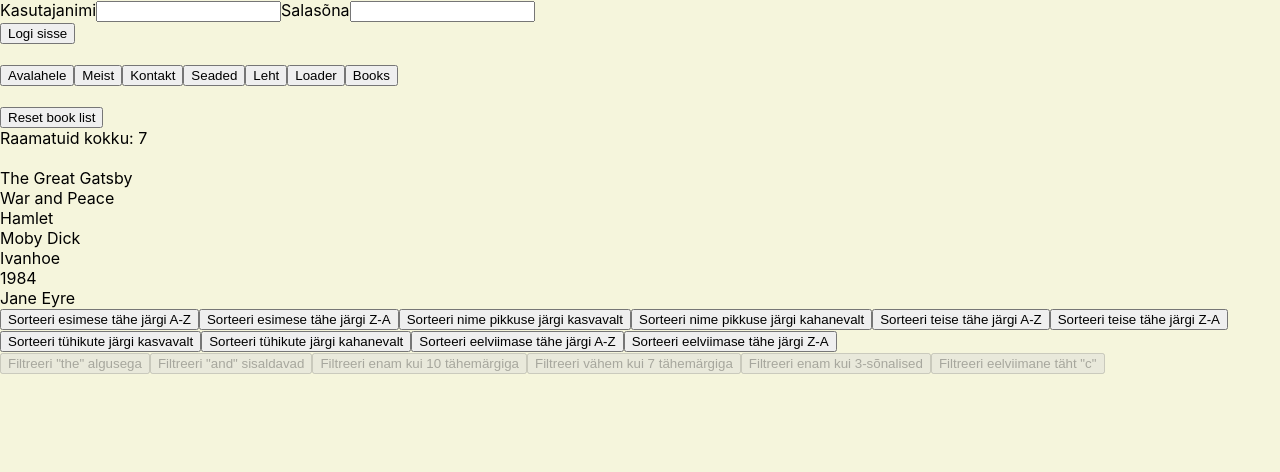
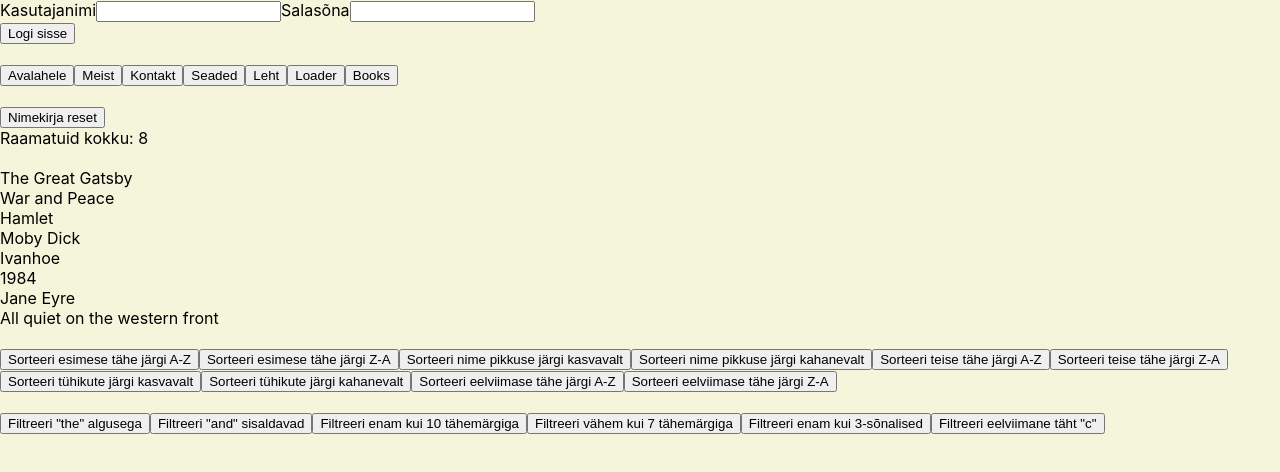
Before and after one commit to leotamm/React-06-2023, a React (Create React App) app in the folder kodutoo1/: page /books in a window 1280 px wide. Shown: the top 472 px of the page. Built offline with nearby package versions, Linux system fonts and the light colour scheme.

Commit message:
raamatute filtrid olemas

```diff
--- a/kodutoo1/src/data/bookList.json
+++ b/kodutoo1/src/data/bookList.json
@@ -1 +1 @@
-["The Great Gatsby", "War and Peace", "Hamlet", "Moby Dick", "Ivanhoe", "1984", "Jane Eyre"]
+["The Great Gatsby", "War and Peace", "Hamlet", "Moby Dick", "Ivanhoe", "1984", "Jane Eyre", "All quiet on the western front"]
--- a/kodutoo1/src/pages/Books.js
+++ b/kodutoo1/src/pages/Books.js
@@ -39,7 +39,7 @@ function Books() {
         refreshBooks(books.slice());
     }
 
-    function sortByWordCountIncreasing() {
+    const sortByWordCountIncreasing = () => {
         // Create a new array to store the book names along with their respective word counts
         const booksWithWordCounts = books.map((oneBook) => {
             const words = oneBook.split(' ');
@@ -55,7 +55,7 @@ function Books() {
         refreshBooks(sortedBookNames.slice());
     }
 
-    function sortByWordCountDecreasing() {
+    const sortByWordCountDecreasing = () => {
         const booksWithWordCounts = books.map((oneBook) => {
             const words = oneBook.split(' ');
             return { name: oneBook, wordCount: words.length };
@@ -66,40 +66,68 @@ function Books() {
         refreshBooks(sortedBookNames.slice());
     }
 
-    function sortByLastButOneCharacterAZ() {
+    const sortByLastButOneCharacterAZ = () => {
         const lastButOneCharacter = books.map((oneBook) => {
             const character = oneBook[oneBook.length - 2];
-            console.log(character);
             return { name: oneBook, theCharacter: character }
         });
-        console.log(lastButOneCharacter);
         lastButOneCharacter.sort((a, b) => a.theCharacter.localeCompare(b.theCharacter));
         const sortedBookNames = lastButOneCharacter.map((book) => book.name);
         refreshBooks(sortedBookNames.slice());
+    }
 
-    }
-    function sortByLastButOneCharacterZA() {
+    const sortByLastButOneCharacterZA = () => {
         const lastButOneCharacter = books.map((oneBook) => {
             const character = oneBook[oneBook.length - 2];
-            console.log(character);
             return { name: oneBook, theCharacter: character }
         });
-        console.log(lastButOneCharacter);
         lastButOneCharacter.sort((a, b) => b.theCharacter.localeCompare(a.theCharacter));
         const sortedBookNames = lastButOneCharacter.map((book) => book.name);
         refreshBooks(sortedBookNames.slice());
     }
 
+    const filterStartingWithThe = () => {
+        const filteredBooks = books.filter(oneBook => oneBook.startsWith("The"));
+        refreshBooks(filteredBooks);
+    }
 
+    const filterContainsAnd = () => {
+        const filteredBooks = books.filter(oneBook => oneBook.toLowerCase().includes("and"));
+        refreshBooks(filteredBooks);
+    }
+
+    const filterOver10Characters = () => {
+        const filteredBooks = books.filter(oneBook => oneBook.length > 10);
+        refreshBooks(filteredBooks);
+    }
+
+    const filterLesshan7Characters = () => {
+        const filteredBooks = books.filter(oneBook => oneBook.length < 7);
+        refreshBooks(filteredBooks);
+    }
+
+    const filterEqualOrMoreThan3Words = () => {
+        const filteredBooks = books.filter((oneBook) => {
+            const words = oneBook.split(' ');
+            return words.length >= 3;
+          });
+          refreshBooks(filteredBooks);
+    }
+
+    const filterLastButOneChracterIsC = () => {
+        const filteredBooks = books.filter((oneBook) => {
+            const character = oneBook[oneBook.length - 2];
+            return character === 'c';
+        })
+        refreshBooks(filteredBooks);
+    }
 
     return (
         <div>
             <br />
-            <button onClick={resetList}>Reset book list</button>
-            <div>Raamatuid kokku: {books.length}</div>
-
-            <br />
-            {books.map(oneBook => <div key={oneBook}>{oneBook}</div>)}
+            <button onClick={resetList}>Nimekirja reset</button>
+            <div>Raamatuid kokku: {books.length}</div><br />
+            {books.map(oneBook => <div key={oneBook}>{oneBook}</div>)}<br />
             <button onClick={sortByFirstCharacterAZ}>Sorteeri esimese tähe järgi A-Z</button>
             <button onClick={sortByFirstCharacterZA}>Sorteeri esimese tähe järgi Z-A</button>
             <button onClick={sortByNameLengthIncreasing}>Sorteeri nime pikkuse järgi kasvavalt</button>
@@ -109,15 +137,13 @@ function Books() {
             <button onClick={sortByWordCountIncreasing}>Sorteeri tühikute järgi kasvavalt</button>
             <button onClick={sortByWordCountDecreasing}>Sorteeri tühikute järgi kahanevalt</button>
             <button onClick={sortByLastButOneCharacterAZ}>Sorteeri eelviimase tähe järgi A-Z</button>
-            <button onClick={sortByLastButOneCharacterZA}>Sorteeri eelviimase tähe järgi Z-A</button><br />
-            <button disabled onClick={sortByLastButOneCharacterZA}>Filtreeri "the" algusega</button>
-            <button disabled onClick={sortByLastButOneCharacterZA}>Filtreeri "and" sisaldavad</button>
-            <button disabled onClick={sortByLastButOneCharacterZA}>Filtreeri enam kui 10 tähemärgiga</button>
-            <button disabled onClick={sortByLastButOneCharacterZA}>Filtreeri vähem kui 7 tähemärgiga</button>
-            <button disabled onClick={sortByLastButOneCharacterZA}>Filtreeri enam kui 3-sõnalised</button>
-            <button disabled onClick={sortByLastButOneCharacterZA}>Filtreeri eelviimane täht "c"</button>
-
-
+            <button onClick={sortByLastButOneCharacterZA}>Sorteeri eelviimase tähe järgi Z-A</button><br /><br />
+            <button onClick={filterStartingWithThe}>Filtreeri "the" algusega</button>
+            <button onClick={filterContainsAnd}>Filtreeri "and" sisaldavad</button>
+            <button onClick={filterOver10Characters}>Filtreeri enam kui 10 tähemärgiga</button>
+            <button onClick={filterLesshan7Characters}>Filtreeri vähem kui 7 tähemärgiga</button>
+            <button onClick={filterEqualOrMoreThan3Words}>Filtreeri enam kui 3-sõnalised</button>
+            <button onClick={filterLastButOneChracterIsC}>Filtreeri eelviimane täht "c"</button>
         </div>
 
     )
```
